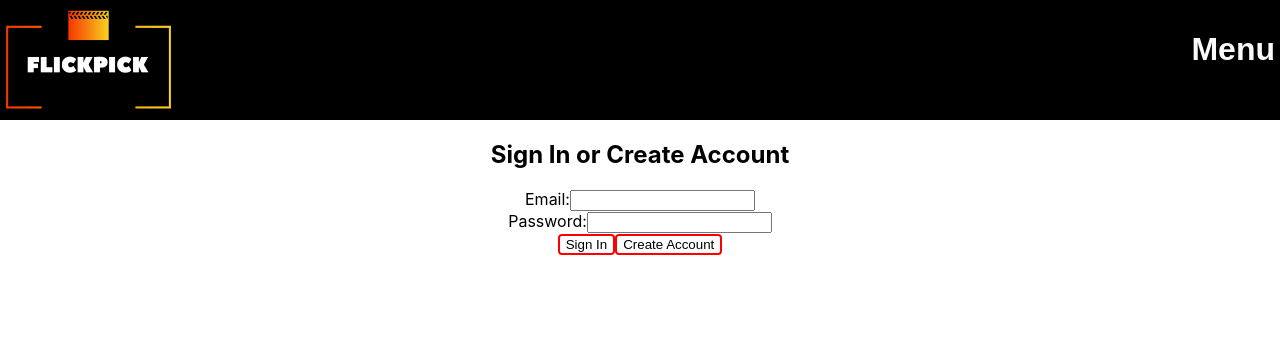
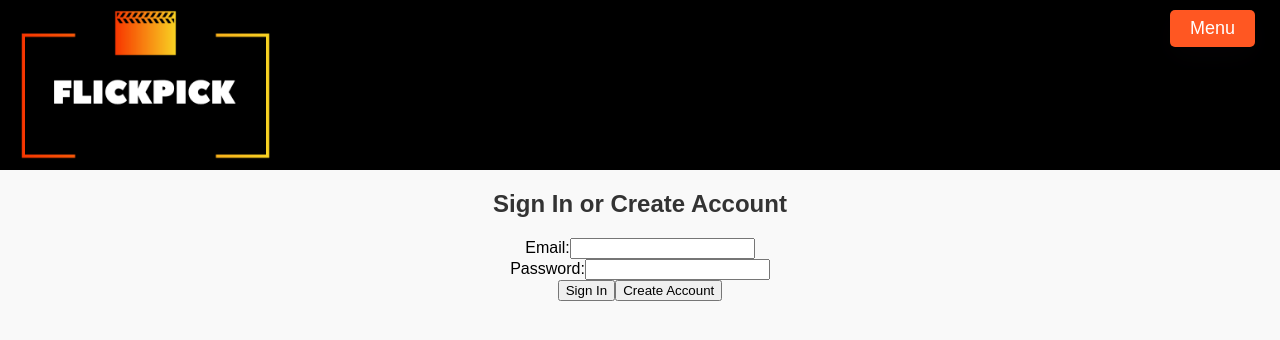
Before and after one commit to erinhurlburt/FlickPick, a React (Create React App) app in the folder flickpick/: page /signin in a window 1280 px wide. Shown: the top 340 px of the page. Built offline with nearby package versions, Linux system fonts and the light colour scheme.

Commit message:
css updates to home page, menu added, sign out functionality

```diff
--- a/flickpick/src/App.css
+++ b/flickpick/src/App.css
@@ -7,13 +7,24 @@
   pointer-events: none;
 }
 
+header img {
+  height: 150px;
+  margin-left: 15px;
+  transition: transform 0.2s ease-in-out;
+  cursor: pointer;
+}
+
+header img:hover {
+  transform: scale(1.05);
+}
+
 header {
   display: flex;
   justify-content: space-between;
   background: rgb(2, 0, 36);
   background: black;
   text-align: center;
-  margin: 0;
+  margin-bottom: 20px;
   transition: opacity 5s;
   font-family: "Oswald", sans-serif;
   color: rgb(251, 249, 249);
@@ -35,3 +46,41 @@ header {
 .App-link {
   color: #61dafb;
 }
+
+.menu-button {
+  background: #ff5722;
+  box-shadow: 0px 10px 30px 0px rgba(82, 63, 105, 0.05);
+  color: #fff;
+  font-size: 18px;
+  border: none;
+  border-radius: 5px;
+  padding: 8px 20px;
+  cursor: pointer;
+  margin-right: 20px;
+}
+
+ul {
+  list-style: none;
+  padding: unset;
+  margin: unset;
+}
+
+li {
+  padding: 14px;
+  transition: all linear 0.3s;
+}
+
+li:hover {
+  background: gray;
+  cursor: pointer;
+  color: #fff;
+}
+
+.dropdown-menu {
+  background: #fff;
+  color: black;
+  box-shadow: 0px 10px 30px 0px rgba(82, 63, 105, 0.05);
+  transition: all linear 0.3s;
+  border-radius: 5px;
+  margin-right: 20px;
+}
--- a/flickpick/src/App.js
+++ b/flickpick/src/App.js
@@ -9,22 +9,42 @@ import { HomeView } from "./Views/HomeView/HomeView";
 import { SignInView } from "./Views/SignInView/SignInView";
 
 import logo from "./logo.png";
+import DropdownMenu from "./Views/HomeView//DropdownMenu";
 import "./App.css";
 
 function App() {
   const [isAuthenticated, setIsAuthenticated] = useState(false);
+  const [accessToken, setAccessToken] = useState(null);
 
-  // const handleLogout = () => {
-  //   setAccessToken(null)
-  //   setIsAuthenticated(false)
-  // }
+  const handleLogout = () => {
+    setAccessToken(null);
+    setIsAuthenticated(false);
+  };
+
+  const [isDropdownVisible, setDropdownVisible] = useState(false);
+
+  const handleMouseEnter = () => {
+    setDropdownVisible(true);
+  };
+
+  const handleMouseLeave = () => {
+    setDropdownVisible(false);
+  };
 
   return (
     <Router>
       <div className="App" id="App">
         <header>
           <img src={logo} height={100} />
-          <h1>Menu</h1>
+          <div
+            className="menu"
+            onMouseEnter={handleMouseEnter}
+            onMouseLeave={handleMouseLeave}
+          >
+            <button className="menu-button">Menu</button>
+            {/* <DropdownMenu /> */}
+            {isDropdownVisible && <DropdownMenu onLogout={handleLogout} />}
+          </div>
         </header>
         <Routes>
           <Route
@@ -51,7 +71,7 @@ function App() {
             path="/home"
             element={
               <HomeView
-                //onLogout={handleLogout}
+                onLogout={handleLogout}
                 processSignIn={() => {
                   setIsAuthenticated(true);
                 }}
--- /dev/null
+++ b/flickpick/src/Views/HomeView/DropdownMenu.js
@@ -0,0 +1,29 @@
+import React from "react";
+import { useNavigate } from "react-router-dom";
+import { Link } from "react-router-dom";
+
+const DropdownMenu = ({ onLogout }) => {
+  const navigate = useNavigate();
+  return (
+    <div className="dropdown-menu">
+      <ul>
+        <li>
+          <Link to="/">Home</Link>
+        </li>
+        <li>Movie of the Day</li>
+        <li>
+          <button
+            onClick={() => {
+              onLogout();
+              navigate("/signin");
+            }}
+          >
+            Log Out
+          </button>
+        </li>
+      </ul>
+    </div>
+  );
+};
+
+export default DropdownMenu;
--- a/flickpick/src/Views/HomeView/HomeView.css
+++ b/flickpick/src/Views/HomeView/HomeView.css
@@ -1,18 +1,57 @@
 body {
-  background-color: white;
+  background-color: #f9f9f9; /* Light gray */
+  font-family: Arial, sans-serif;
 }
 
 h2 {
-  color: black;
+  color: #333; /* Dark gray */
 }
 
-button {
-  background-color: white;
-  border-radius: 4px;
-  border: 2px solid red;
+.submit-button {
+  background-color: black;
+  color: white;
+  border: none;
+  border-radius: 5px;
+  padding: 8px 20px;
+  cursor: pointer;
 }
 
 button:hover {
-  background-color: #04aa6d; /* Green */
-  color: white;
+  background-color: #ff5722; /* Darker orange red */
 }
+
+form {
+  margin-bottom: 20px;
+}
+
+.input-container {
+  display: flex;
+  margin-top: 20px;
+  margin-bottom: 20px;
+}
+
+input[type="text"] {
+  flex: 1;
+  padding: 10px;
+  border-radius: 4px;
+  border: 1px solid #ccc;
+}
+
+.movie-container {
+  display: flex;
+  flex-wrap: wrap;
+}
+
+.movie {
+  flex: 0 0 33.33%;
+  padding: 10px;
+  box-sizing: border-box;
+}
+
+.movie img {
+  width: 100%;
+  max-width: 300px; /* Adjust the maximum width as needed */
+  height: auto;
+  border-radius: 8px;
+  box-shadow: 0 2px 4px rgba(0, 0, 0, 0.1);
+}
--- a/flickpick/src/Views/HomeView/HomeView.js
+++ b/flickpick/src/Views/HomeView/HomeView.js
@@ -1,12 +1,18 @@
 import React from "react";
 import { useEffect, useState } from "react";
+import { useNavigate } from "react-router-dom";
 import "./HomeView.css";
 
-export function HomeView({}) {
-
+export function HomeView({ onLogout, processSignIn }) {
+  const navigate = useNavigate();
   const [movies, setMovies] = useState([]);
   const [search, setSearch] = useState("");
   const [query, setQuery] = useState("Batman");
+
+  useEffect(() => {
+    processSignIn();
+    //new URLSearchParams(window.location.search)
+  }, []);
 
   useEffect(() => {
     getMovies();
@@ -32,21 +38,26 @@ export function HomeView({}) {
 
   return (
     <div className="App" id="App">
-      <form onSubmit={getSearch}>
+      <form onSubmit={getSearch} style={{ marginBottom: "20px" }}>
         <input
           type="text"
           value={search}
           onChange={updateSearch}
           placeholder="Search for a movie..."
+          style={{ marginRight: "10px" }}
         />
-        <button type="submit">Search</button>
+        <button className="submit-button" type="submit">
+          Search
+        </button>
       </form>
-      {movies.map((movie) => (
-        <div key={movie.imdbID}>
-          <h3>{movie.Title}</h3>
-          <img src={movie.Poster} alt={movie.Title} />
-        </div>
-      ))}
+      <div className="movie-container">
+        {movies.map((movie) => (
+          <div className="movie" key={movie.imdbID}>
+            <h3>{movie.Title}</h3>
+            <img src={movie.Poster} alt={movie.Title} />
+          </div>
+        ))}
+      </div>
     </div>
   );
 }
```
